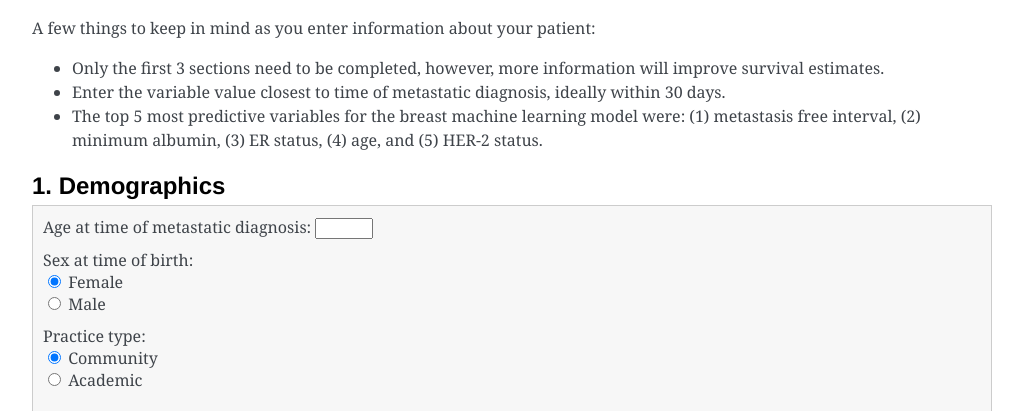
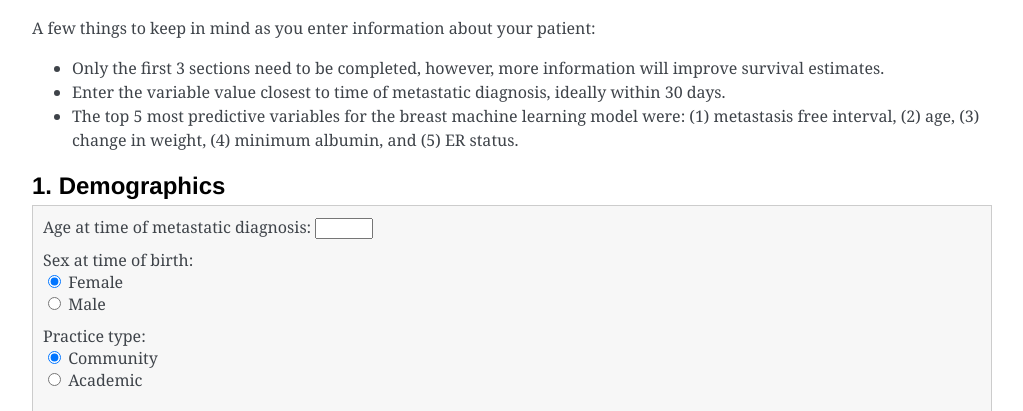
Before and after one commit to xavier-orcutt/boosted-forecaster, a Flask app: page /breast in a window 1280 px wide. Shown: the part 210-621 px from the top of the page, without its empty margins (128-1151 px from the left). Run offline with Flask 3, Linux system fonts and the light colour scheme; parts of the project's set-up code (start-up, migrations or seed data) failed here and were passed over.

Commit message:
Update breast-form.html

```diff
--- a/app/templates/forms/breast-form.html
+++ b/app/templates/forms/breast-form.html
@@ -22,7 +22,7 @@
       <ul>
         <li>Only the first 3 sections need to be completed, however, more information will improve survival estimates.</li>
         <li>Enter the variable value closest to time of metastatic diagnosis, ideally within 30 days.</li>
-        <li>The top 5 most predictive variables for the breast machine learning model were: (1) metastasis free interval, (2) minimum albumin, (3) ER status, (4) age, and (5) HER-2 status.</li>
+        <li>The top 5 most predictive variables for the breast machine learning model were: (1) metastasis free interval, (2) age, (3) change in weight, (4) minimum albumin, and (5) ER status.</li>
       </ul>
     </div>
 
```
